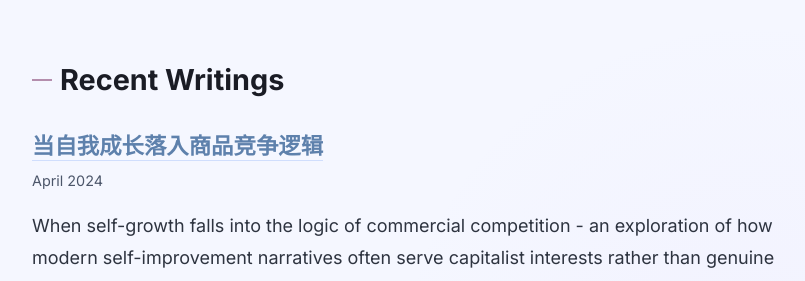
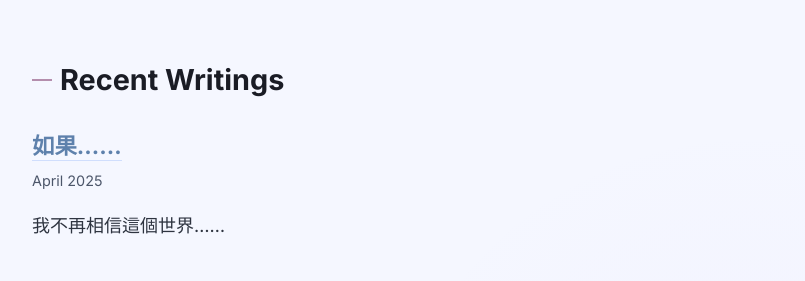
Before and after one commit to BeteixZ/site, an Eleventy site: page src/index.md in a window 1280 px wide. Shown: the part 1166-1447 px from the top of the page, without its empty margins (208-1013 px from the left). Built offline with nearby package versions, Linux system fonts and the light colour scheme; Eleventy itself is replaced by a stand-in of ours; files that its build step writes are made by us from their sources; no server answers; a web font is replaced by a local one; what @cdransf/eleventy-tabler-icons-filled would draw is missing.

Commit message:
Update index.md

```diff
--- a/src/index.md
+++ b/src/index.md
@@ -23,6 +23,12 @@ description: "Personal website of Bindow - Math PhD, music nerd, and astronomy e
   <h2 class="home-heading">Recent Writings</h2>
 
   <div class="article">
+    <h3 class="mb-1"><a href="/site/articles/when-self-growth-falls-into-the-logic-of-commercial-competition/">如果……</a></h3>
+    <div class="article-meta">April 2025</div>
+    <p>我不再相信這個世界……</p>
+  </div>
+
+  <div class="article">
     <h3 class="mb-1"><a href="/site/articles/when-self-growth-falls-into-the-logic-of-commercial-competition/">当自我成长落入商品竞争逻辑</a></h3>
     <div class="article-meta">April 2024</div>
     <p>When self-growth falls into the logic of commercial competition - an exploration of how modern self-improvement narratives often serve capitalist interests rather than genuine personal development.</p>
```
